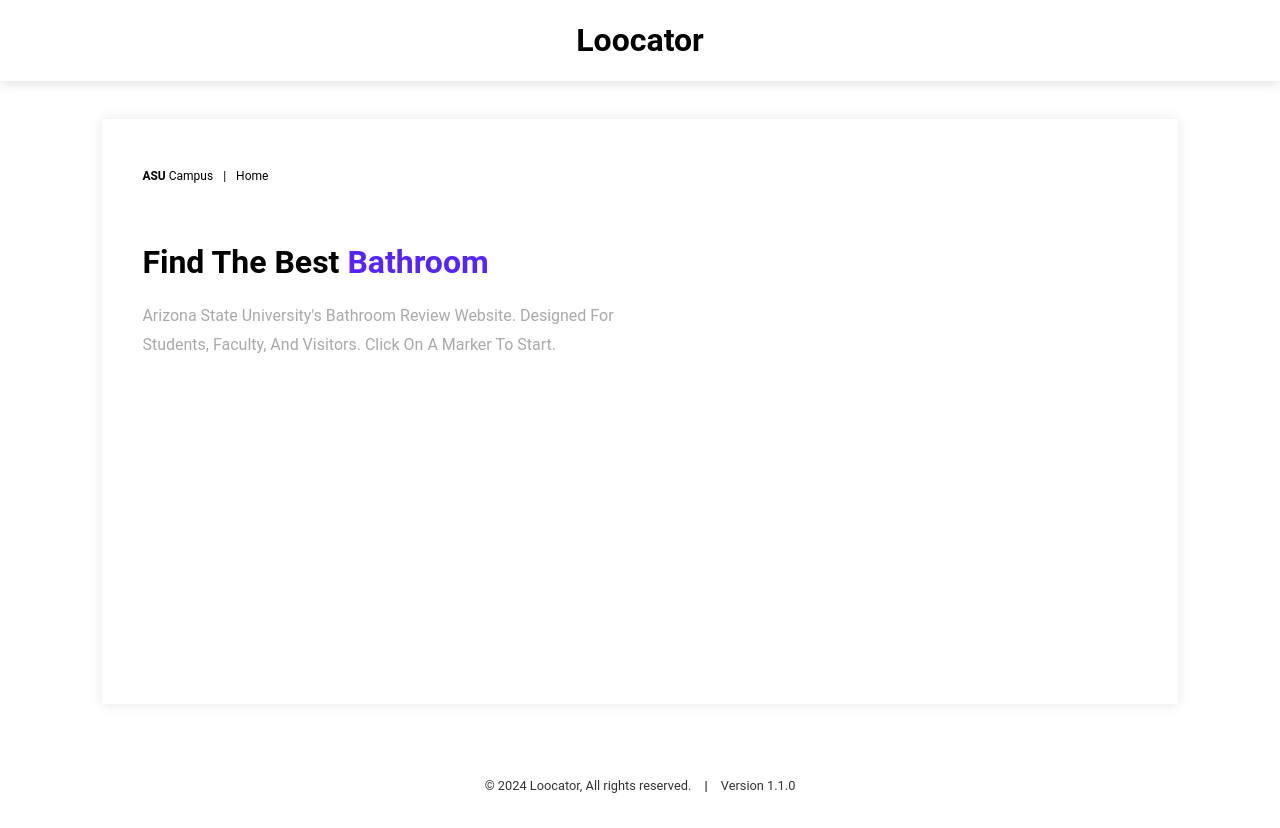
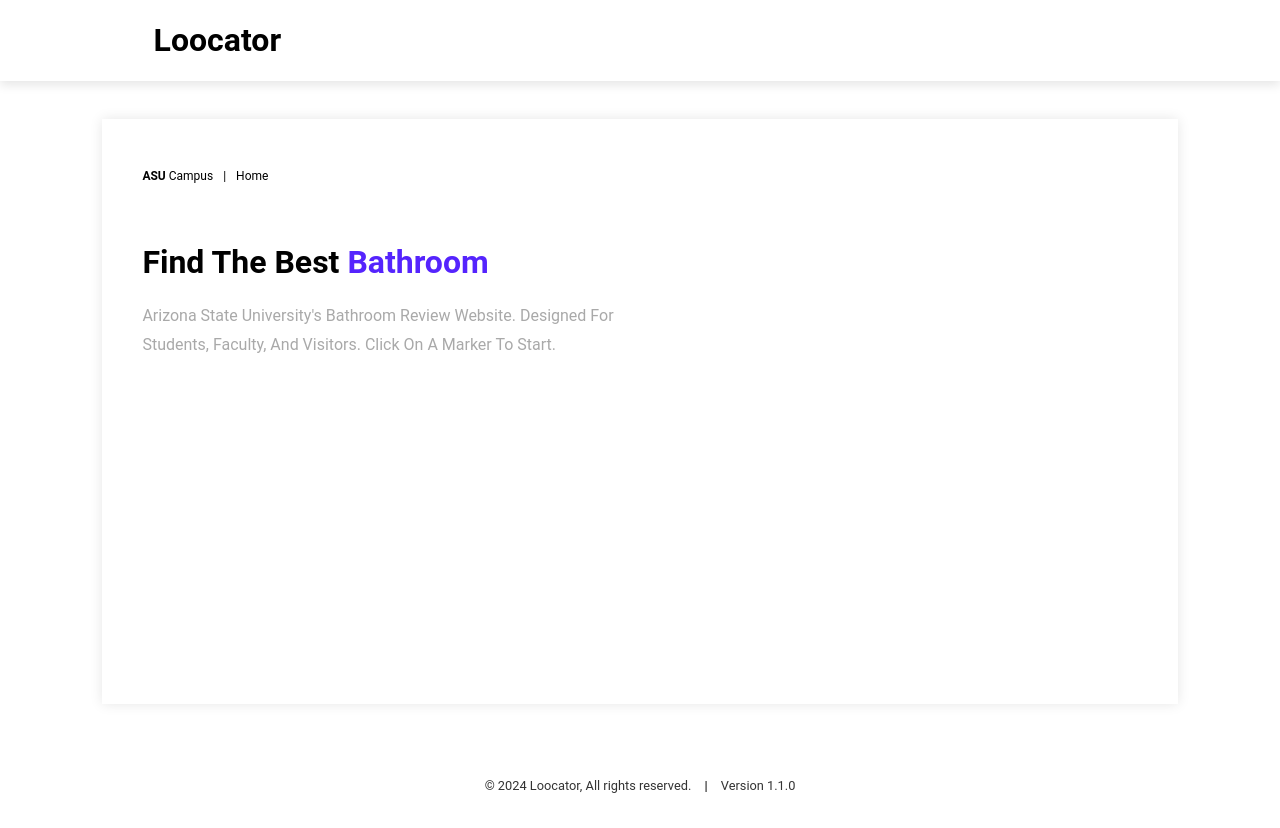
Before and after one commit to coleeastman/loocator, a website: page docs/index.html in a window 1280 px wide. Drawn offline with Linux system fonts and the light colour scheme; no server answers.

```diff
--- a/docs/index.html
+++ b/docs/index.html
@@ -9,7 +9,7 @@
 </head>
 <body>
     <header>
-        <h1>Loocator</h1>
+        <h1 id="head-title">Loocator</h1>
     </header>
 
         <!-- <nav>
--- a/docs/styles.css
+++ b/docs/styles.css
@@ -9,10 +9,15 @@
 }
 
 header {
-    text-align: center;
+    text-align: left;
+    display: flex;
     background-color: rgb(255,255,255);
     font-size: 1rem;
     box-shadow: 0 4px 10px rgba(0, 0, 0, 0.1); /* Shadow effect */
+}
+
+#head-title {
+    margin-left: 12%;
 }
 
 #main-container {
@@ -37,6 +42,10 @@
     padding-right: 40px;
     height: 535px; /* adjust from 525px for 50px top padding */
     width: 50%;
+}
+
+#info-container {
+    overflow-y: auto;
 }
 
 nav a {
```
Also changed, not shown: 1 other file.
